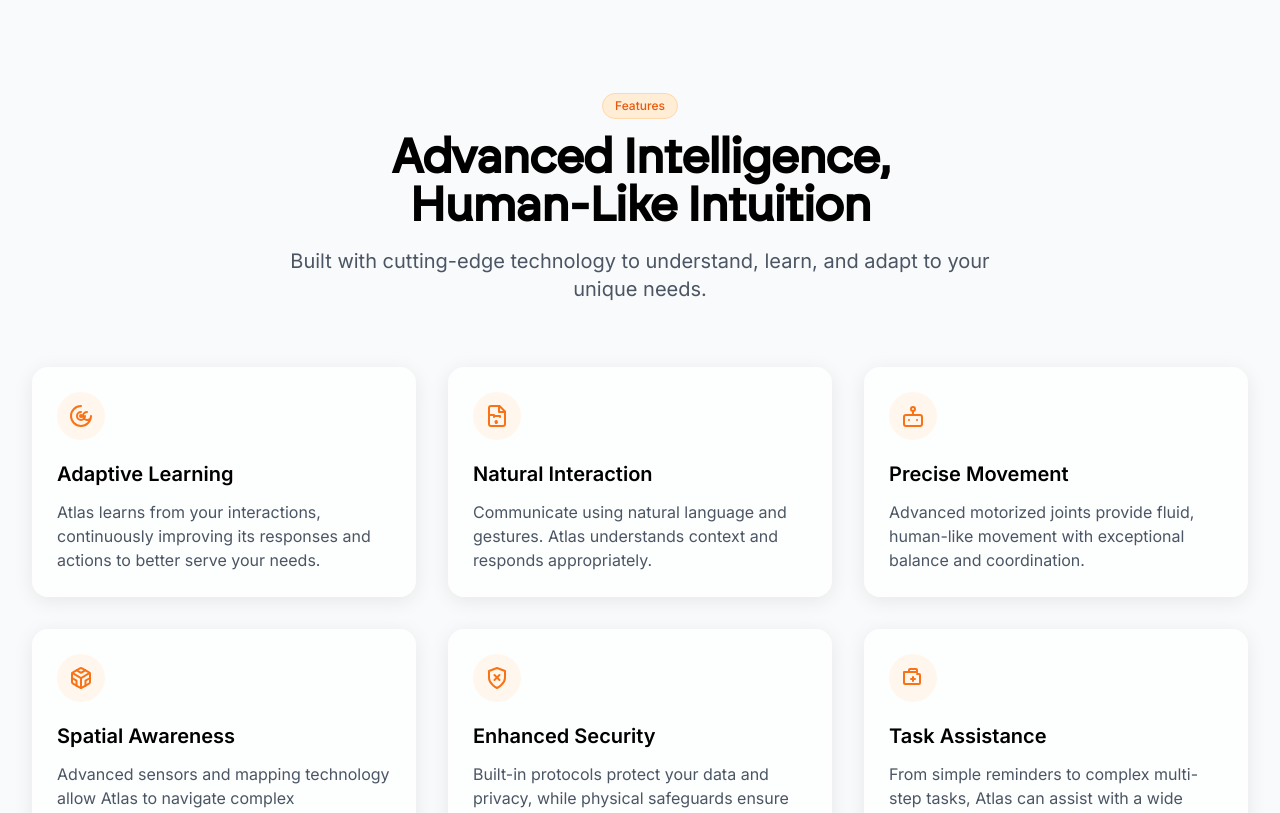
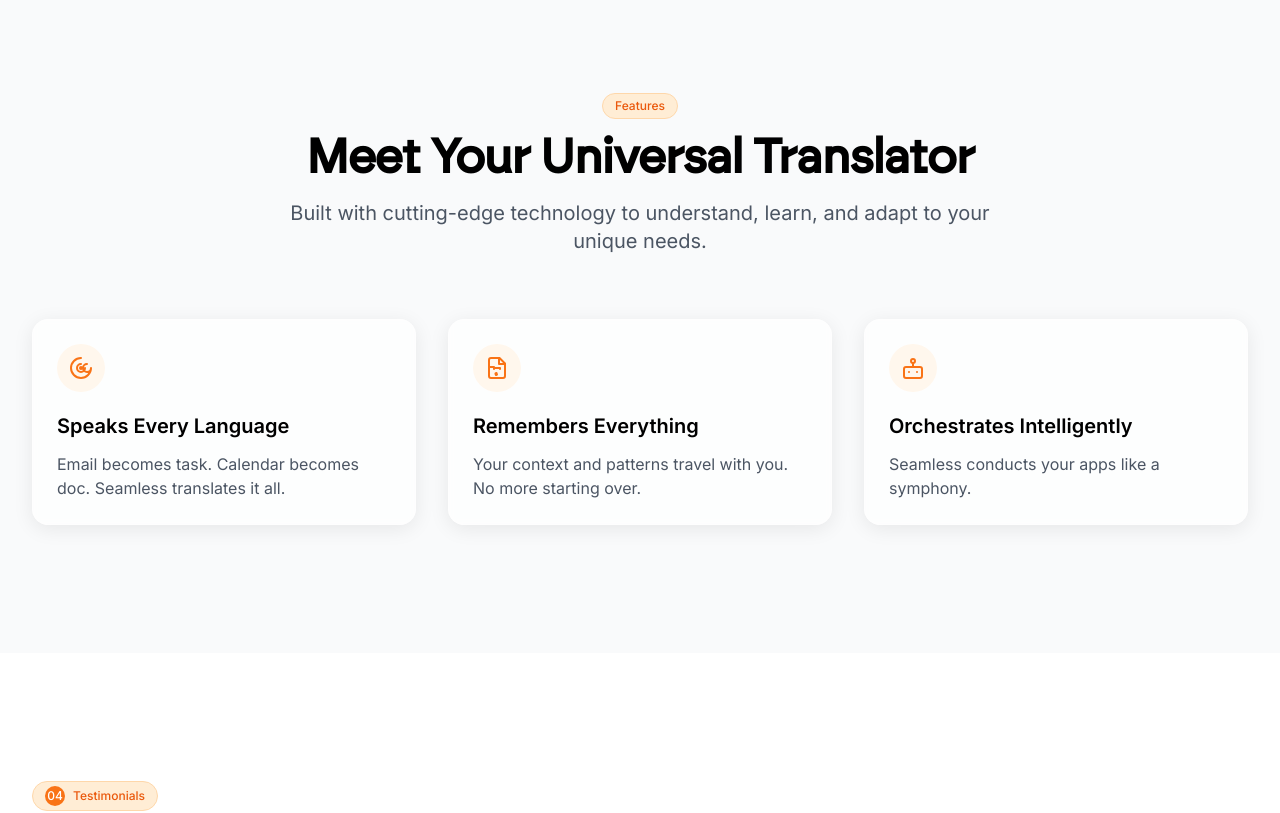
Before and after one commit to mrchopme/pulse-robot-template-2523, a React (Vite) app: page / in a window 1280 px wide. Shown: the part 5580-6393 px from the top of the page. Built offline with nearby package versions, Linux system fonts and the light colour scheme; no server answers; a web font is replaced by a local one.

Commit message:
Update Features Section
Update the features section with new title and feature descriptions.

```diff
--- a/src/components/Features.tsx
+++ b/src/components/Features.tsx
@@ -95,7 +95,7 @@ const Features = () => {
             <span>Features</span>
           </div>
           <h2 className="section-title mb-3 sm:mb-4 opacity-0 fade-in-element">
-            Advanced Intelligence, <br className="hidden sm:block" />Human-Like Intuition
+            Meet Your Universal Translator
           </h2>
           <p className="section-subtitle mx-auto opacity-0 fade-in-element">
             Built with cutting-edge technology to understand, learn, and adapt to your unique needs.
@@ -105,39 +105,21 @@ const Features = () => {
         <div className="grid grid-cols-1 sm:grid-cols-2 lg:grid-cols-3 gap-4 sm:gap-6 md:gap-8">
           <FeatureCard
             icon={<svg viewBox="0 0 24 24" fill="none" stroke="currentColor" strokeWidth="2" strokeLinecap="round" strokeLinejoin="round" className="w-5 h-5 sm:w-6 sm:h-6"><path d="M12 2a10 10 0 1 0 10 10 4 4 0 1 1-4-4"></path><path d="M12 8a4 4 0 1 0 4 4"></path><circle cx="12" cy="12" r="1"></circle></svg>}
-            title="Adaptive Learning"
-            description="Atlas learns from your interactions, continuously improving its responses and actions to better serve your needs."
+            title="Speaks Every Language"
+            description="Email becomes task. Calendar becomes doc. Seamless translates it all."
             index={0}
           />
           <FeatureCard
             icon={<svg viewBox="0 0 24 24" fill="none" stroke="currentColor" strokeWidth="2" strokeLinecap="round" strokeLinejoin="round" className="w-5 h-5 sm:w-6 sm:h-6"><path d="M14.5 2H6a2 2 0 0 0-2 2v16a2 2 0 0 0 2 2h12a2 2 0 0 0 2-2V7.5L14.5 2z"></path><polyline points="14 2 14 8 20 8"></polyline><path d="M9 13v-1h6v1"></path><path d="M11 18.5l-.5-1 1-.5.5 1.5-1 .5-.5-1 1-.5"></path><path d="M9.5 12 9 11H4"></path></svg>}
-            title="Natural Interaction"
-            description="Communicate using natural language and gestures. Atlas understands context and responds appropriately."
+            title="Remembers Everything"
+            description="Your context and patterns travel with you. No more starting over."
             index={1}
           />
           <FeatureCard
             icon={<svg viewBox="0 0 24 24" fill="none" stroke="currentColor" strokeWidth="2" strokeLinecap="round" strokeLinejoin="round" className="w-5 h-5 sm:w-6 sm:h-6"><rect width="18" height="11" x="3" y="11" rx="2"></rect><circle cx="12" cy="5" r="2"></circle><path d="M12 7v4"></path><line x1="8" x2="8" y1="16" y2="16"></line><line x1="16" x2="16" y1="16" y2="16"></line></svg>}
-            title="Precise Movement"
-            description="Advanced motorized joints provide fluid, human-like movement with exceptional balance and coordination."
+            title="Orchestrates Intelligently"
+            description="Seamless conducts your apps like a symphony."
             index={2}
-          />
-          <FeatureCard
-            icon={<svg viewBox="0 0 24 24" fill="none" stroke="currentColor" strokeWidth="2" strokeLinecap="round" strokeLinejoin="round" className="w-5 h-5 sm:w-6 sm:h-6"><path d="M21 16V8a2 2 0 0 0-1-1.73l-7-4a2 2 0 0 0-2 0l-7 4A2 2 0 0 0 3 8v8a2 2 0 0 0 1 1.73l7 4a2 2 0 0 0 2 0l7-4A2 2 0 0 0 21 16z"></path><polyline points="7.5 4.21 12 6.81 16.5 4.21"></polyline><polyline points="7.5 19.79 7.5 14.6 3 12"></polyline><polyline points="21 12 16.5 14.6 16.5 19.79"></polyline><polyline points="3.27 6.96 12 12.01 20.73 6.96"></polyline><line x1="12" x2="12" y1="22.08" y2="12"></line></svg>}
-            title="Spatial Awareness"
-            description="Advanced sensors and mapping technology allow Atlas to navigate complex environments with ease."
-            index={3}
-          />
-          <FeatureCard
-            icon={<svg viewBox="0 0 24 24" fill="none" stroke="currentColor" strokeWidth="2" strokeLinecap="round" strokeLinejoin="round" className="w-5 h-5 sm:w-6 sm:h-6"><path d="M12 22s8-4 8-10V5l-8-3-8 3v7c0 6 8 10 8 10"></path><path d="m14.5 9-5 5"></path><path d="m9.5 9 5 5"></path></svg>}
-            title="Enhanced Security"
-            description="Built-in protocols protect your data and privacy, while physical safeguards ensure safe operation."
-            index={4}
-          />
-          <FeatureCard
-            icon={<svg viewBox="0 0 24 24" fill="none" stroke="currentColor" strokeWidth="2" strokeLinecap="round" strokeLinejoin="round" className="w-5 h-5 sm:w-6 sm:h-6"><path d="M16 6H3v11a1 1 0 0 0 1 1h14a1 1 0 0 0 1-1V9a1 1 0 0 0-1-1h-2"></path><path d="M8 6V4a1 1 0 0 1 1-1h6a1 1 0 0 1 1 1v2"></path><line x1="12" x2="12" y1="11" y2="15"></line><line x1="10" x2="14" y1="13" y2="13"></line></svg>}
-            title="Task Assistance"
-            description="From simple reminders to complex multi-step tasks, Atlas can assist with a wide range of activities."
-            index={5}
           />
         </div>
       </div>
```
